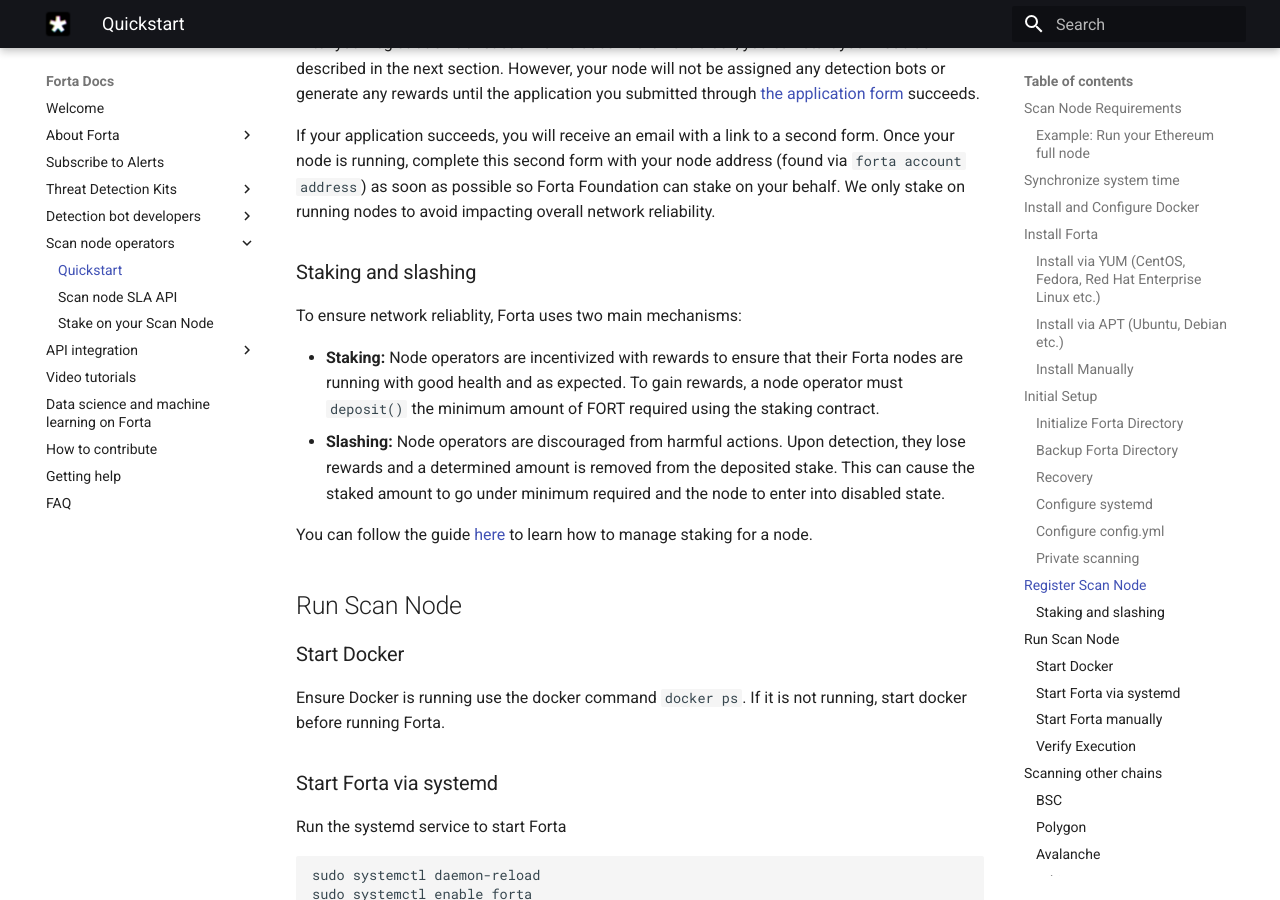
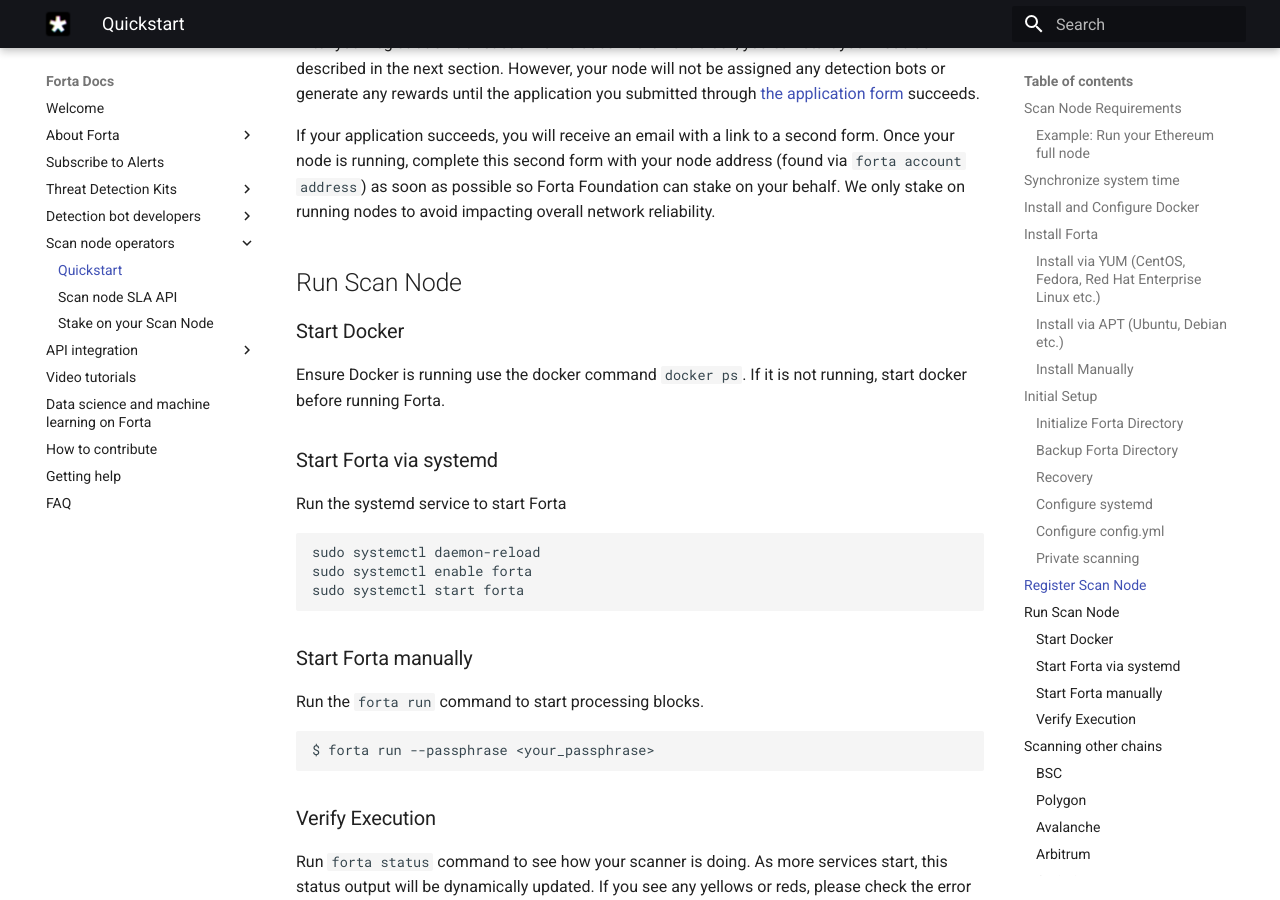
Before and after one commit to forta-network/docs, an MkDocs documentation site: the page built from docs/scanner-quickstart.md, in a window 1280 px wide and 900 px high, scrolled down 8512 px. Built offline with MkDocs 1.6.1 and Material for MkDocs 9.7.7, drawn with Linux system fonts in a browser that asks for light colours.

Commit message:
remove staking changes

```diff
--- a/docs/scanner-quickstart.md
+++ b/docs/scanner-quickstart.md
@@ -316,15 +316,6 @@
 
 If your application succeeds, you will receive an email with a link to a second form. Once your node is running, complete this second form with your node address (found via `forta account address`) as soon as possible so Forta Foundation can stake on your behalf.  We only stake on running nodes to avoid impacting overall network reliability.
 
-### Staking and slashing
-
-To ensure network reliablity, Forta uses two main mechanisms:
-
-- **Staking:** Node operators are incentivized with rewards to ensure that their Forta nodes are running with good health and as expected. To gain rewards, a node operator must `deposit()` the minimum amount of FORT required using the staking contract.
-- **Slashing:** Node operators are discouraged from harmful actions. Upon detection, they lose rewards and a determined amount is removed from the deposited stake. This can cause the staked amount to go under minimum required and the node to enter into disabled state.
-
-You can follow the guide [here](https://docs.forta.network/en/latest/stake-on-scan-node/) to learn how to manage staking for a node.
-
 ## Run Scan Node
 
 ### Start Docker
```
